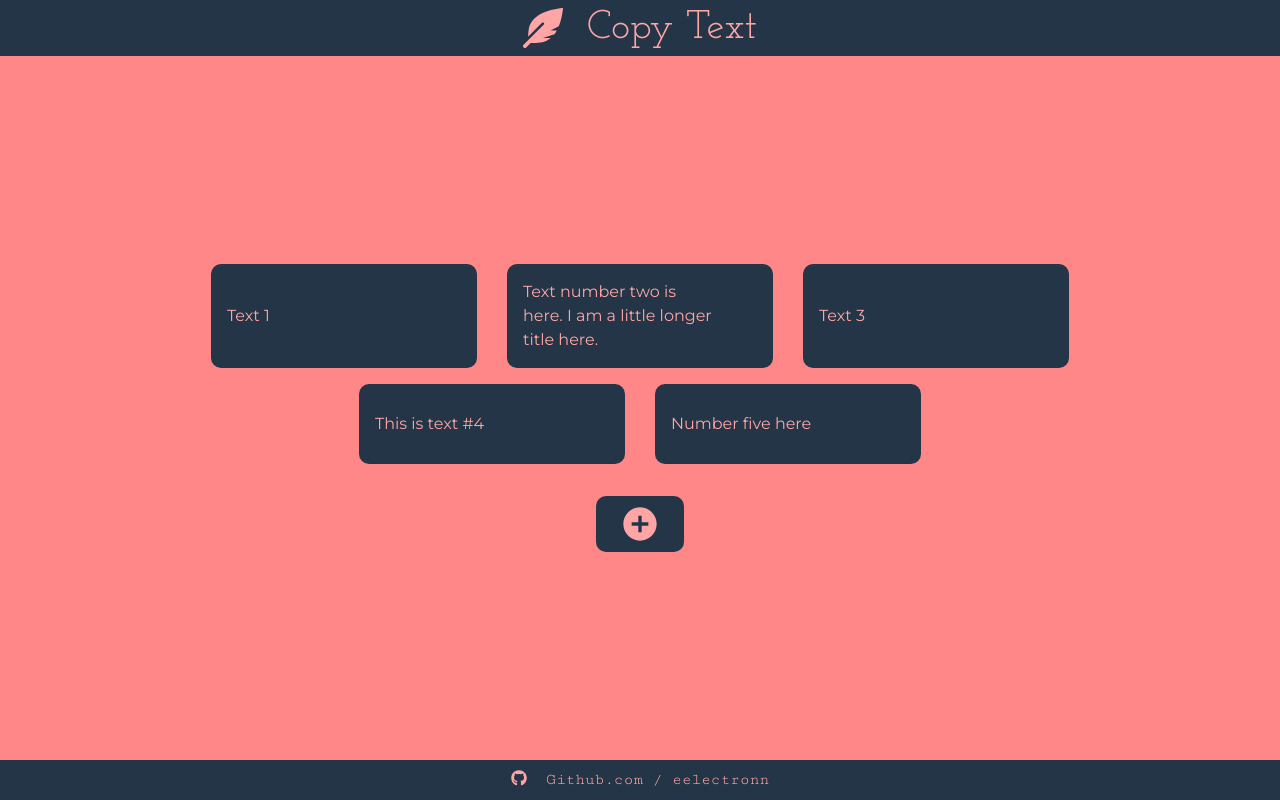
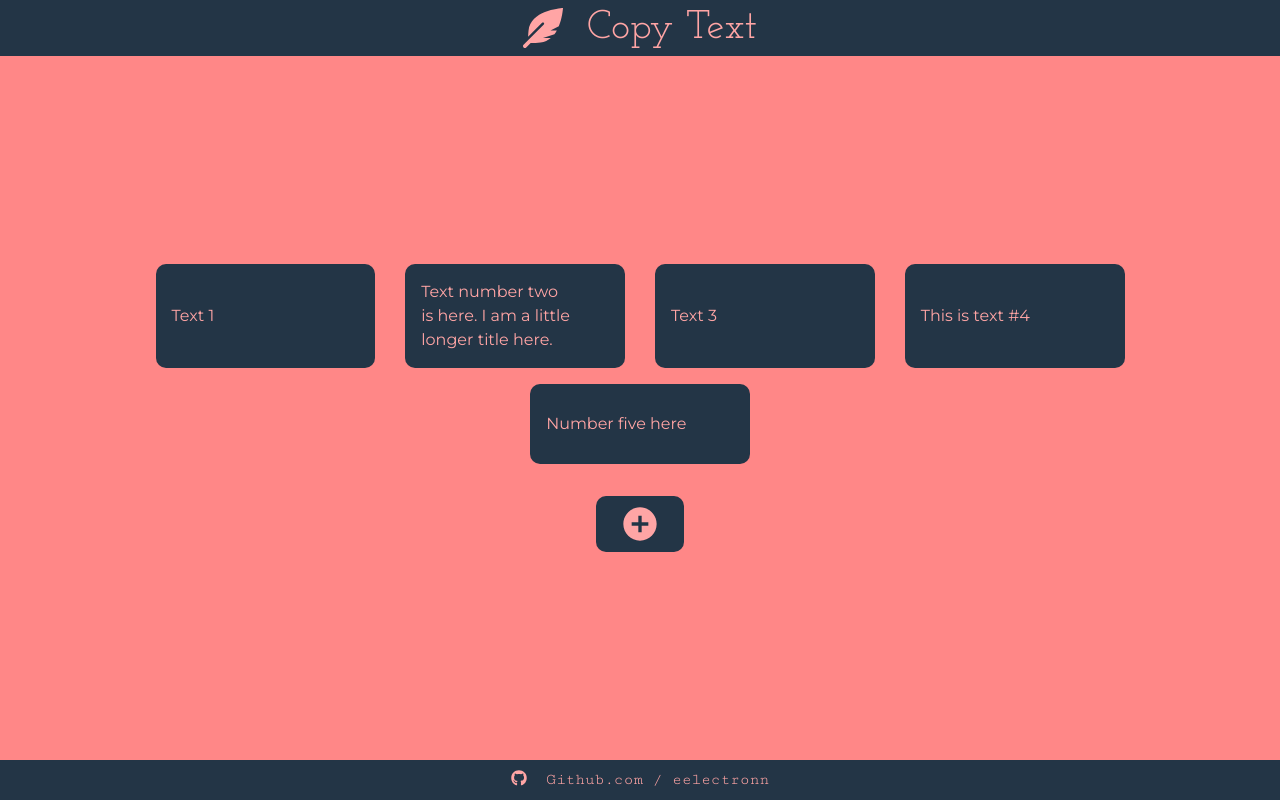
Before and after one commit to eelectronn/copy-cat-chrome-extension, a React (Create React App) app: page / in a window 1280 px wide. Built offline with nearby package versions, Linux system fonts and the light colour scheme.

Commit message:
Specified col width for different breakpoints on viewport width

```diff
--- a/src/components/CopyTextContainer.jsx
+++ b/src/components/CopyTextContainer.jsx
@@ -77,11 +77,11 @@ const CopyTextContainer = () => {
             >
                 <Row className='my-row justify-content-center'
                      style={{
-                         width: '80%'
+                         width: '90%'
                      }}
                 >
                     {textContent.map((content, index) => (
-                        <Col className='my-col py-2' lg={4} key={index}>
+                        <Col className='my-col py-2' md={6} lg={4} xl={3} key={index}>
                             <CopyTextBox
                                 title={content.title}
                                 text={content.text}
```
